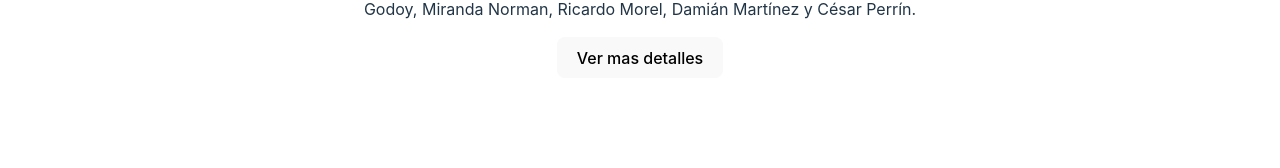
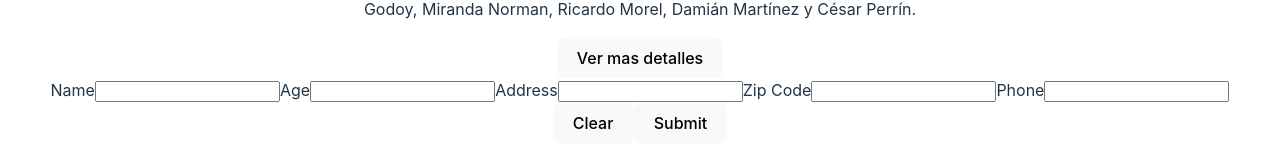
Before and after one commit to CodedSpirit-dev/ticketmaster-events-codedspirit, a React (Vite) app: page / in a window 1280 px wide. Shown: the part 8164-8332 px from the top of the page. Before the commit the page ends 8274 px from the top, so only its background shows below. Built offline with nearby package versions, Linux system fonts and the light colour scheme.

Commit message:
Adding forms

```diff
--- a/package.json
+++ b/package.json
@@ -11,7 +11,8 @@
   },
   "dependencies": {
     "react": "^18.2.0",
-    "react-dom": "^18.2.0"
+    "react-dom": "^18.2.0",
+    "react-hook-form": "^7.48.2"
   },
   "devDependencies": {
     "@types/react": "^18.2.37",
--- a/src/App.tsx
+++ b/src/App.tsx
@@ -1,7 +1,8 @@
-import {SetStateAction, useState} from 'react';
+import {useState} from 'react';
 import './App.css'
 import Navbar from "./public components/Navbar"
 import Events from "./public components/Events";
+import SignupForm from "./public components/SignupForm";
 
 function App() {
     const [searchTerm, setSearchTerm] = useState("")
@@ -13,6 +14,7 @@ function App() {
         <>
             <Navbar onSearch={handleNavbarSearch}/>
             <Events searchTerm={searchTerm}/>
+            <SignupForm/>
         </>
     )
 }
--- /dev/null
+++ b/src/public components/SignupForm/index.tsx
@@ -0,0 +1,45 @@
+import {useForm} from "react-hook-form";
+
+const SignupForm = () => {
+    const {register, handleSubmit, reset, formState: {errors}} = useForm();
+
+    const handleClearClick = () => {
+        reset();
+    }
+
+    const handleSubmitForm = (data) => {
+        console.log(data);
+    }
+
+
+    return (
+        <form onSubmit={handleSubmit(handleSubmitForm)}>
+            <label>
+                Name
+                <input {...register('name', {required: true})}/>
+            </label>
+            <label>
+                Age
+                <input {...register('age', {required: true})}/>
+            </label>
+            <label>
+                Address
+                <input {...register('address', {required: true})}/>
+            </label>
+            <label>
+                Zip Code
+                <input {...register('zipcode', {required: true})}/>
+            </label>
+            <label>
+                Phone
+                <input {...register('phone', {required: true})}/>
+            </label>
+            <div>
+                <button type="button" onClick={handleClearClick}>Clear</button>
+                <button type="submit">Submit</button>
+            </div>
+        </form>
+    )
+}
+
+export default SignupForm;
```
Also changed, not shown: 1 other file (tests, documents, lock files or other folders).
